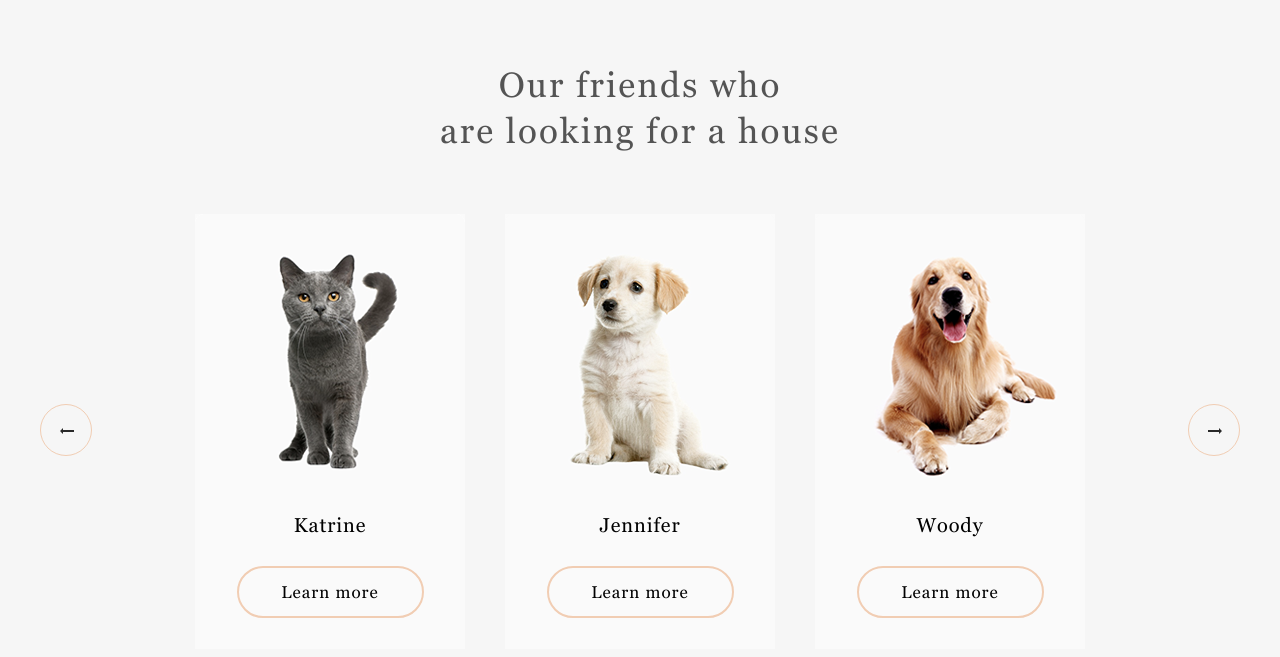
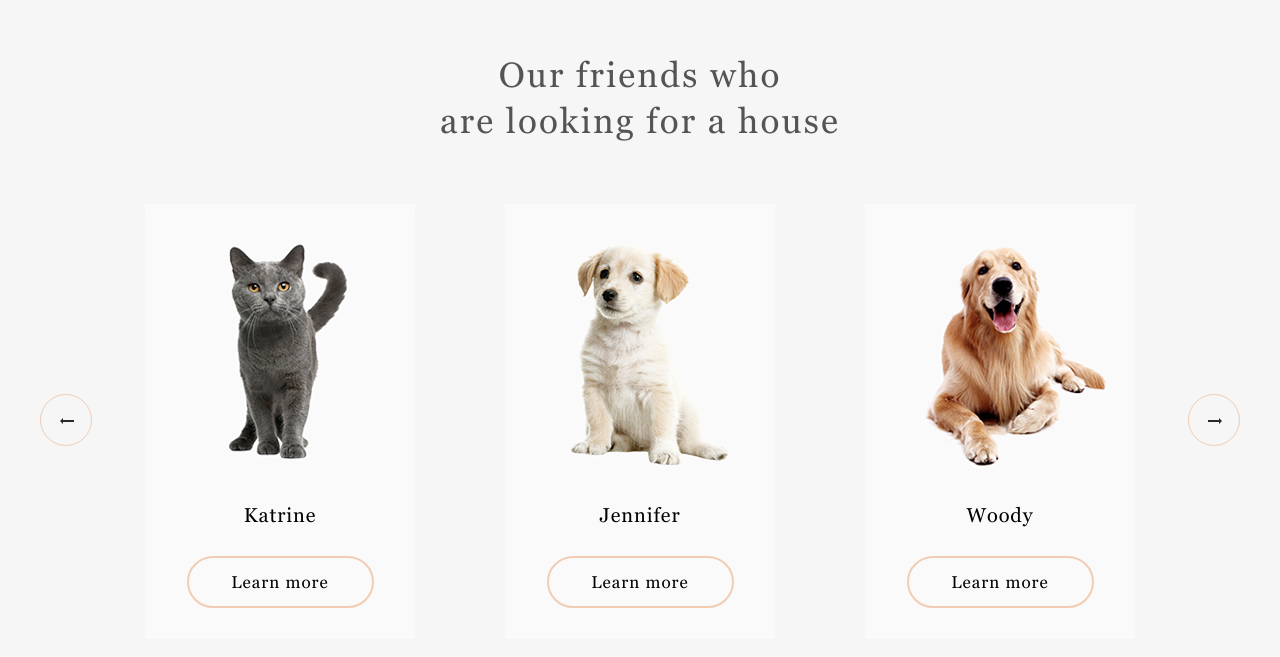
Before and after one commit to vladimirovicp/layout-shelter, a plain HTML site: page pages/main/index.html in a window 1280 px wide. Shown: the part 1525-2182 px from the top of the page. Drawn offline with Linux system fonts and the light colour scheme; files whose address does not match are found by name; a web font is replaced by a local one.

Commit message:
feat: perfect pix

```diff
--- a/pages/main/style.css
+++ b/pages/main/style.css
@@ -275,6 +275,7 @@ button:hover {
 }
 
 #about{
+    padding-bottom: 90px;
 }
 
 
@@ -312,7 +313,7 @@ button:hover {
 
 #our-friends{
     padding-top: 80px;
-    padding-bottom: 86px;
+    padding-bottom: 100px;
     background-color: var(--color-light-l);
 
 }
@@ -338,7 +339,7 @@ button:hover {
 .our-friends__wrap{
     position: relative;
     padding-top: 60px;
-    gap: 30px 40px;
+    gap: 30px 90px;
 }
 
 
```
